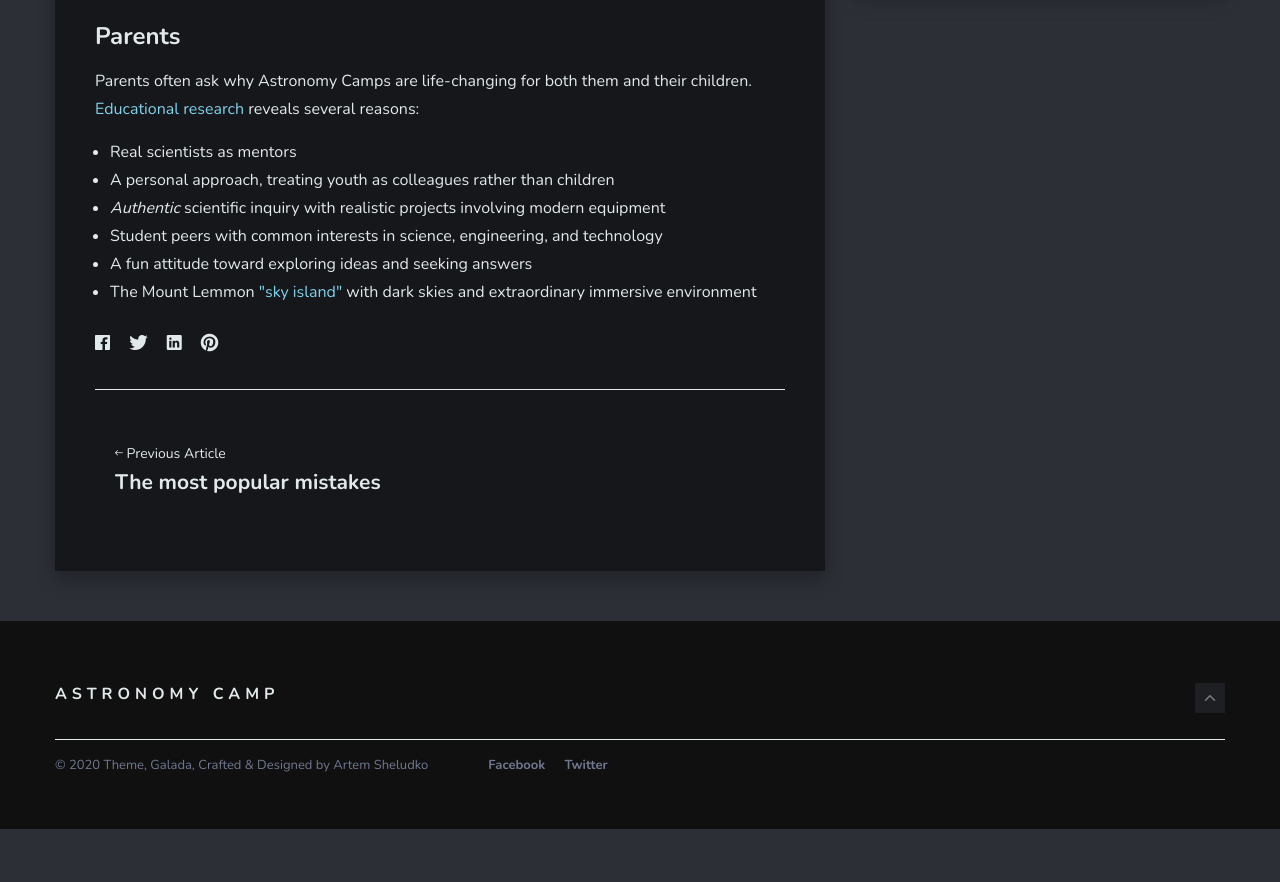
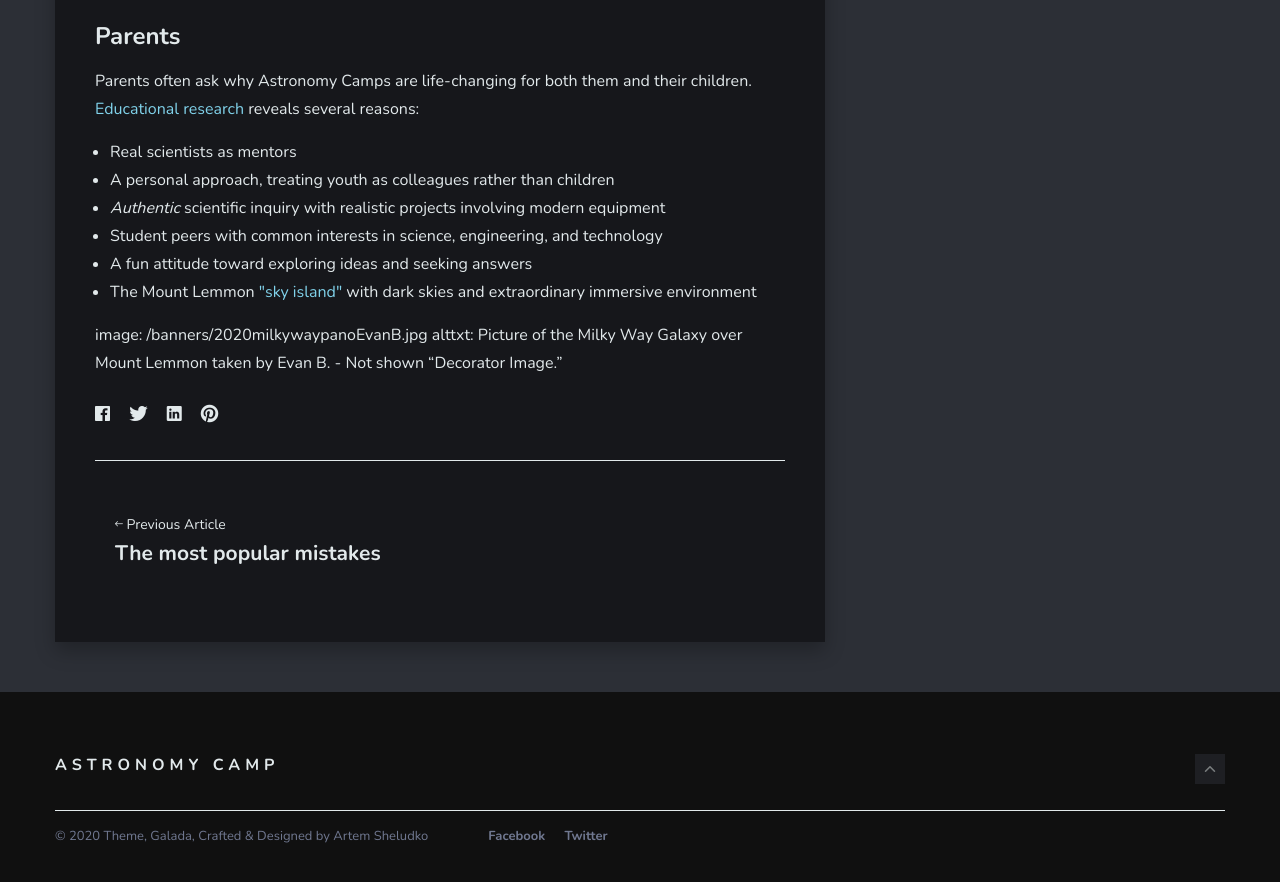
Before and after one commit to stewardwildcat/astronomycamp.github.io, a Jekyll site: the page built from _posts/2019-06-09-camp.markdown, in a window 1280 px wide and 900 px high, scrolled down 1729 px. Shown: the top 882 px of the window. Built offline with Jekyll 4.4.1, drawn with Linux system fonts in a browser that asks for light colours; nearby versions of some CDN libraries; before the commit the page ends 2558 px from its top, so only the background shows below that.

Commit message:
Update 2019-06-09-camp.markdown

```diff
--- a/_posts/2019-06-09-camp.markdown
+++ b/_posts/2019-06-09-camp.markdown
@@ -33,3 +31,6 @@
 * Student peers with common interests in science, engineering, and technology
 * A fun attitude toward exploring ideas and seeking answers
 * The Mount Lemmon <a href="http://www.azwild.org/regions/skyisland.php">&quot;sky island&quot;</a> with dark skies and extraordinary immersive environment
+
+image:  /banners/2020milkywaypanoEvanB.jpg
+alttxt: Picture of the Milky Way Galaxy over Mount Lemmon taken by Evan B. - Not shown "Decorator Image."
```
Also changed, not shown: other parts of _posts/2019-06-09-camp.markdown (+0 -2 lines).
